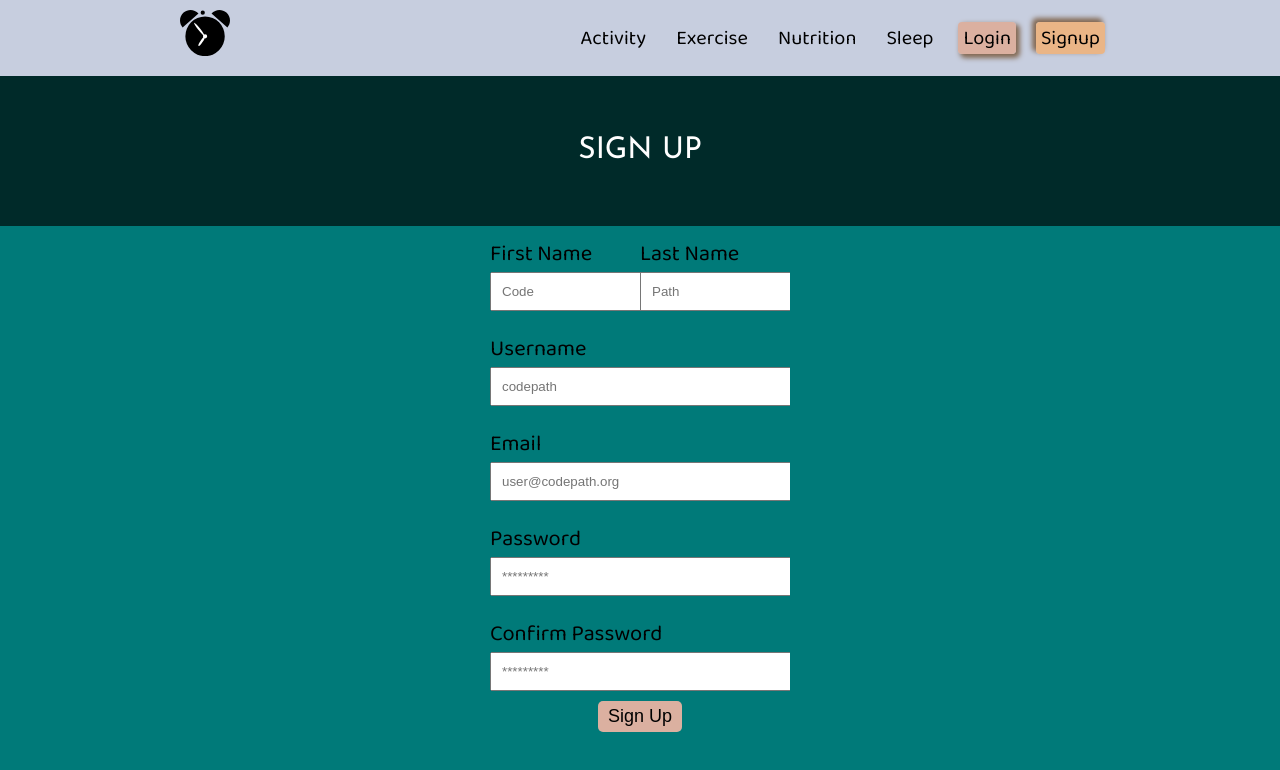
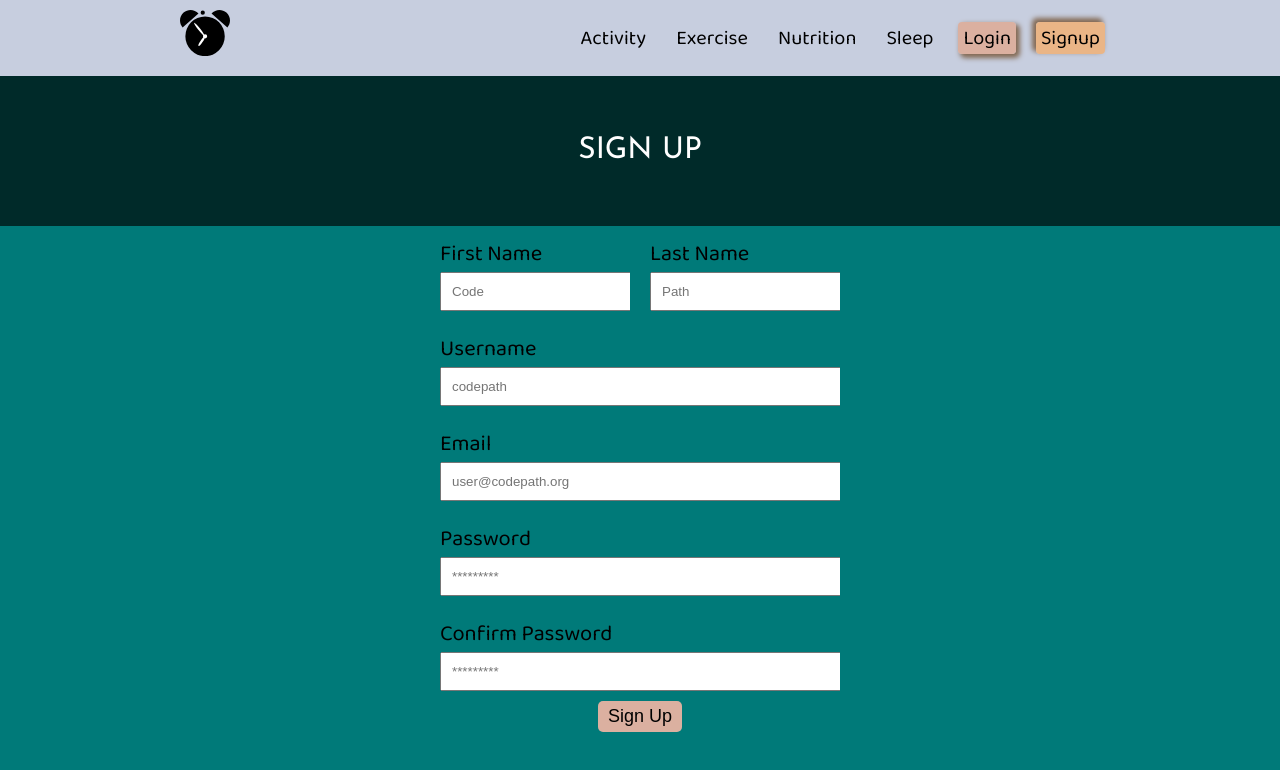
Before and after one commit to awang2330/LifeTracker-Application, a React (Create React App) app in the folder frontend/: page /signup in a window 1280 px wide. Shown: the top 770 px of the page. Built offline with nearby package versions, Linux system fonts and the light colour scheme.

Commit message:
register page gap btw name

```diff
--- a/frontend/src/components/Login/Login.css
+++ b/frontend/src/components/Login/Login.css
@@ -15,12 +15,13 @@
 }
 .form-fields {
   overflow: hidden;
-  width: 300px;
+  width: 400px;
 }
 .form-input {
   max-width: 100%;
   margin: 10px;
   width: 100%;
+  overflow: hidden;
 }
 label {
   display: block;
--- a/frontend/src/components/SignUp/Signup.css
+++ b/frontend/src/components/SignUp/Signup.css
@@ -3,9 +3,10 @@
 }
 .form-input-name {
   display: flex;
-  max-width: 100%;
   width: 100%;
   margin: 10px;
+  grid-gap: 20px;
+  gap: 20px;
 }
 .form-input-name .form-input {
   margin: 0;
```
